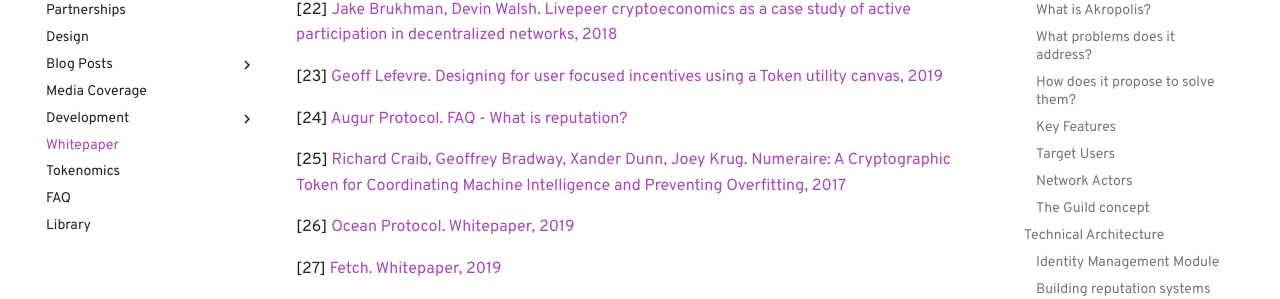
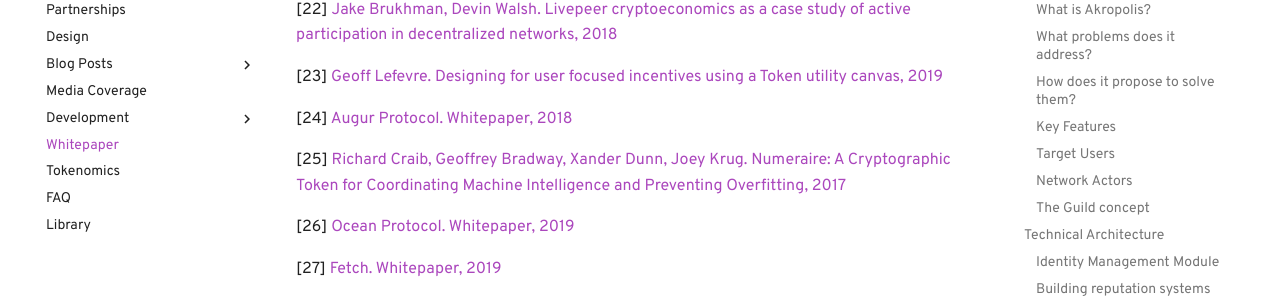
Before and after one commit to kaonone/wiki, an MkDocs documentation site: the page built from docs/whitepaper.md, in a window 1280 px wide and 900 px high, scrolled down 26385 px. Shown: the part 151-450 px from the top of the window. Built offline with MkDocs 1.6.1 and Material for MkDocs 9.7.7, drawn with Linux system fonts in a browser that asks for light colours; some web fonts are replaced; comment, search, counter and statistics services are not loaded; old or Windows-style settings are respelled for this version of MkDocs.

Commit message:
Update whitepaper.md

```diff
--- a/docs/whitepaper.md
+++ b/docs/whitepaper.md
@@ -916,7 +916,7 @@
 
 [23] [Geoff Lefevre. Designing for user focused incentives using a Token utility canvas, 2019](https://outlierventures.io/research/designing-for-user-focused-incentives-using-a-token-utility-canvas/)
 
-[24] [Augur Protocol. FAQ - What is reputation?](https://www.augur.net/faq/#what-is-reputation)
+[24] [Augur Protocol. Whitepaper, 2018](https://www.augur.net/whitepaper.pdf)
 
 [25] [Richard Craib, Geoffrey Bradway, Xander Dunn, Joey Krug. Numeraire: A Cryptographic Token for Coordinating Machine Intelligence and Preventing Overfitting, 2017](https://numer.ai/whitepaper.pdf)
 
```
